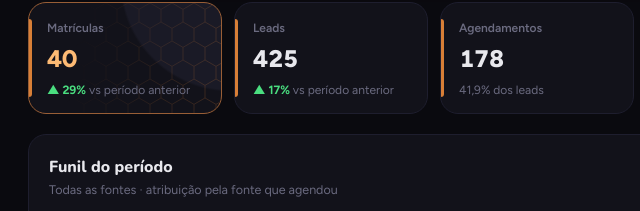
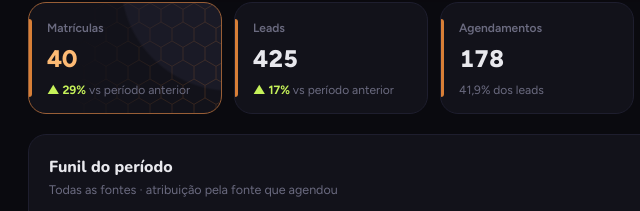
Before and after one commit to 7Beeai/waytop-dashboard, a plain HTML site: page site/index.html in a window 1280 px wide. Shown: the part 530-741 px from the top of the page, 0-640 px from the left. Drawn offline with nearby package versions, Linux system fonts and the light colour scheme.

Commit message:
Todos os verdes em verde limão
Co-Authored-By: Claude Opus 5.5 <noreply@anthropic.com>
Claude-Session: https://claude.ai/code/session_01XcDn4jC7yQUWKwWJnS5J3W

```diff
--- a/site/index.html
+++ b/site/index.html
@@ -18,7 +18,7 @@
   --muted:#6b6b80; --muted-2:#8a8aa3; --border:#1e1e2e; --border-2:#262638; --secondary:#1a1a26;
   --accent:#fb923c; --accent-2:#fdba74; --accent-deep:#ea580c; --on-accent:#1a0d00;
   --mel-1:#ffedd5; --mel-2:#fdba74; --mel-3:#fb923c; --mel-4:#f97316; --mel-5:#ea580c;
-  --ok:#4ade80; --lime:#c6f25a; --warn:#fbbf24; --bad:#f87171; --info:#38bdf8;
+  --ok:#c6f25a; --lime:#c6f25a; --warn:#fbbf24; --bad:#f87171; --info:#38bdf8;
   --gold:hsl(45 100% 50%); --silver:hsl(0 0% 75%); --bronze:hsl(30 60% 45%);
   --shadow-lift:inset 0 0 31px rgb(251 146 60 / .10),0 0 24px rgb(251 146 60 / .10);
   --f-ui:'Figtree',system-ui,-apple-system,sans-serif;
@@ -37,7 +37,7 @@
   --muted:#a39cb8; --muted-2:#bdb6d2; --border:#2a2440; --border-2:#352d50; --secondary:#1e1930;
   --accent:#a78bfa; --accent-2:#c4b5fd; --accent-deep:#7c3aed; --on-accent:#1b1033;
   --mel-1:#ede9fe; --mel-2:#c4b5fd; --mel-3:#a78bfa; --mel-4:#8b5cf6; --mel-5:#7c3aed;
-  --ok:#4ade80; --lime:#c6f25a; --warn:#fbbf24; --bad:#f87171; --info:#38bdf8;
+  --ok:#c6f25a; --lime:#c6f25a; --warn:#fbbf24; --bad:#f87171; --info:#38bdf8;
   --shadow-lift:0 18px 40px -18px rgba(0,0,0,.8),0 0 0 1px rgb(167 139 250 / .24),0 0 32px -8px rgb(167 139 250 / .28);
   color-scheme:dark}
 *{box-sizing:border-box}
```
